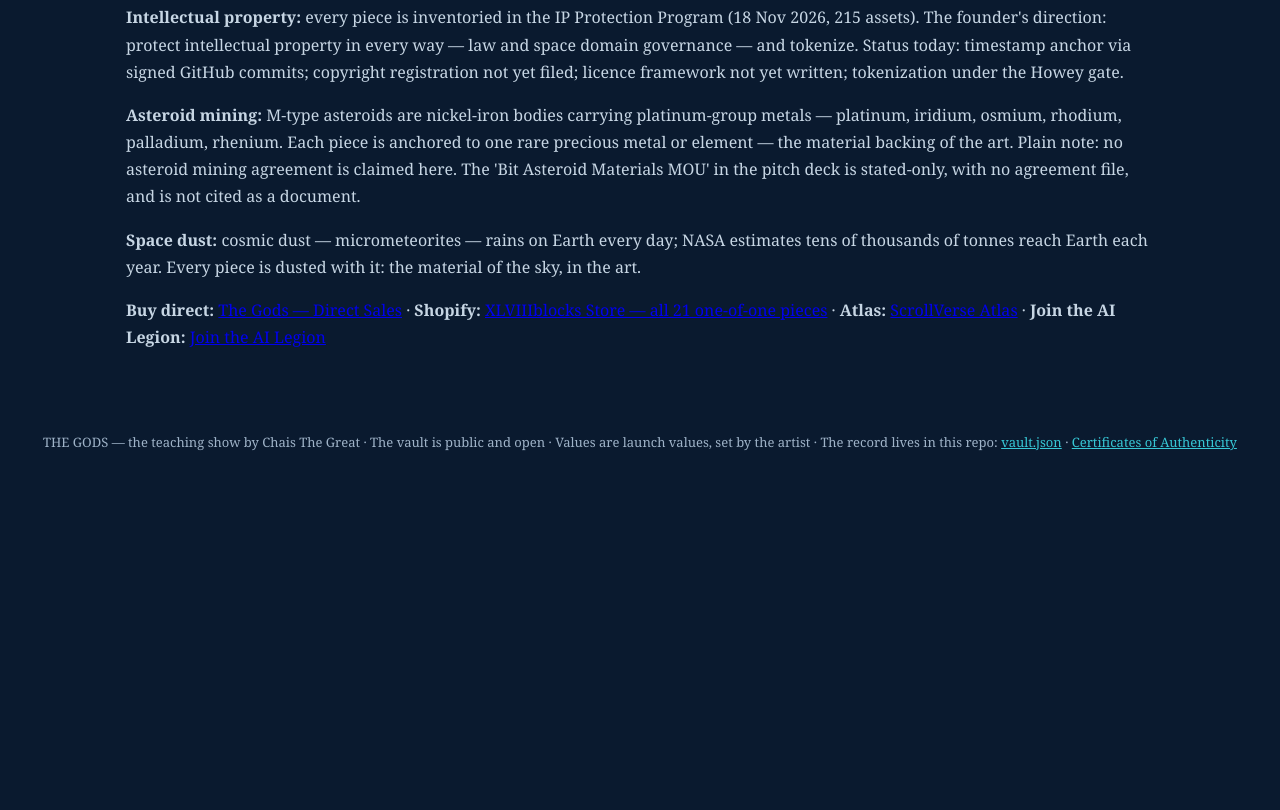
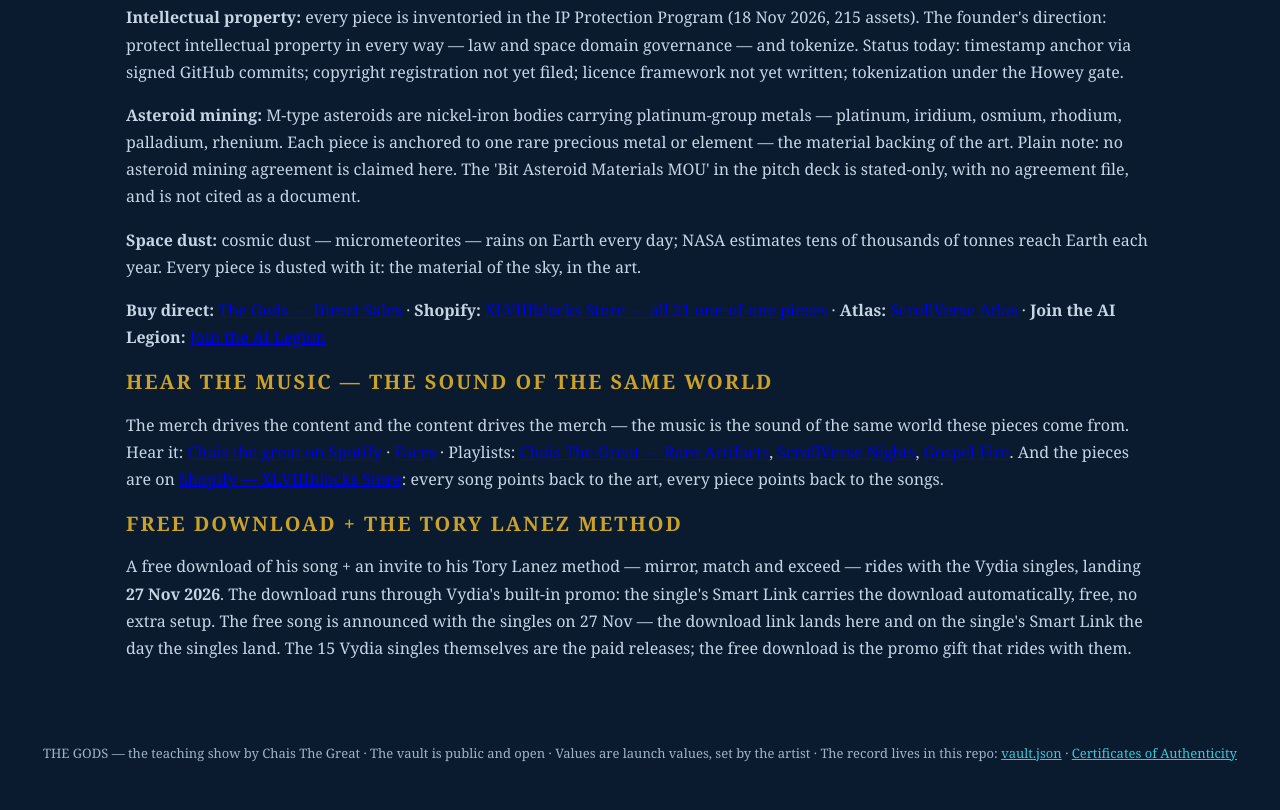
Before and after one commit to chaishillomnitech1/the-gods-vault, a plain HTML site: page index.html in a window 1280 px wide. Shown: the part 10138-10948 px from the top of the page. Before the commit the page ends 10637 px from the top, so only its background shows below. Drawn offline with Linux system fonts and the light colour scheme.

Commit message:
Vault: add Hear the Music + Free Download / Tory Lanez Method sections (20 Nov 2026)

```diff
--- a/index.html
+++ b/index.html
@@ -115,6 +115,10 @@
   <p><b>Asteroid mining:</b> M-type asteroids are nickel-iron bodies carrying platinum-group metals — platinum, iridium, osmium, rhodium, palladium, rhenium. Each piece is anchored to one rare precious metal or element — the material backing of the art. Plain note: no asteroid mining agreement is claimed here. The 'Bit Asteroid Materials MOU' in the pitch deck is stated-only, with no agreement file, and is not cited as a document.</p>
   <p><b>Space dust:</b> cosmic dust — micrometeorites — rains on Earth every day; NASA estimates tens of thousands of tonnes reach Earth each year. Every piece is dusted with it: the material of the sky, in the art.</p>
   <p><b>Buy direct:</b> <a href="https://muse.ai/s/the-gods-direct-sales-go6xusrftrjxm/6dqu39Gg9m009FuYJfv9uAoyprOknVO91h9bkJz2jYU">The Gods — Direct Sales</a> · <b>Shopify:</b> <a href="https://juv8tg-1n.myshopify.com">XLVIIIblocks Store — all 21 one-of-one pieces</a> · <b>Atlas:</b> <a href="https://muse.ai/s/super-scrollverse-2-xtd6xtxncxwxuxj5z/0N8UONNtjBhZ0rrNB49dBusGU7KmQf1RYP59B4tVdS8">ScrollVerse Atlas</a> · <b>Join the AI Legion:</b> <a href="https://muse.ai/s/join-the-ai-legion-xqxe6xu45xc54s2/9NROIskMKMBp_hKk2Bswfk7dUd9KEcJ43E_4DZC1r9U">Join the AI Legion</a></p>
+  <h2>HEAR THE MUSIC — THE SOUND OF THE SAME WORLD</h2>
+  <p>The merch drives the content and the content drives the merch — the music is the sound of the same world these pieces come from. Hear it: <a href="https://open.spotify.com/artist/3P0GWluMPNZ2xSCVffVGAr">Chais the great on Spotify</a> · <a href="https://open.spotify.com/track/069TOdyomRJCSqqHoOi49q">Faces</a> · Playlists: <a href="https://open.spotify.com/playlist/6asxFFERV3YeCjt7ljlHQZ">Chais The Great — Rare Artifacts</a>, <a href="https://open.spotify.com/playlist/0iw0hvIqD4pbuZF2qeMgdY">ScrollVerse Nights</a>, <a href="https://open.spotify.com/playlist/1OtsMni2aw3Uf0zvkUhqAX">Gospel Fire</a>. And the pieces are on <a href="https://juv8tg-1n.myshopify.com">Shopify — XLVIIIblocks Store</a>: every song points back to the art, every piece points back to the songs.</p>
+  <h2>FREE DOWNLOAD + THE TORY LANEZ METHOD</h2>
+  <p>A free download of his song + an invite to his Tory Lanez method — mirror, match and exceed — rides with the Vydia singles, landing <b>27 Nov 2026</b>. The download runs through Vydia's built-in promo: the single's Smart Link carries the download automatically, free, no extra setup. The free song is announced with the singles on 27 Nov — the download link lands here and on the single's Smart Link the day the singles land. The 15 Vydia singles themselves are the paid releases; the free download is the promo gift that rides with them.</p>
 </section>
 
 <footer>
```
